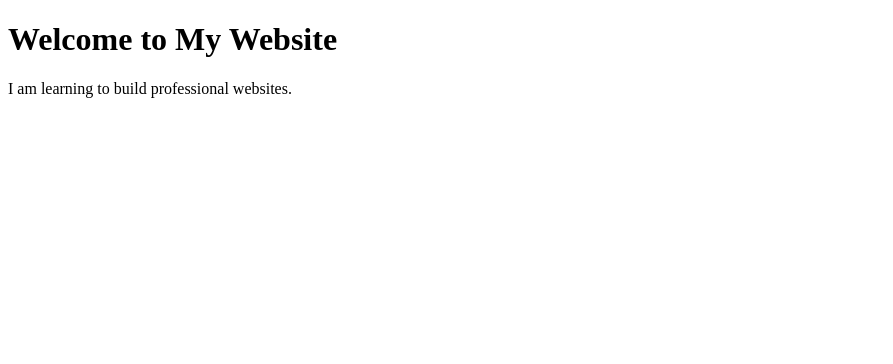
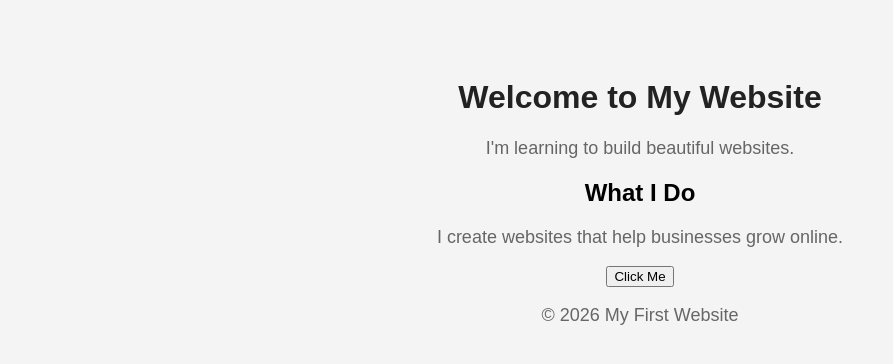
Before and after one commit to bongiwemjiyakho722-maker/my-first-website, a plain HTML site: page Index.html in a window 1280 px wide. Shown: the whole page, without its empty margins (0-893 px from the left). Drawn offline with Linux system fonts and the light colour scheme.

Commit message:
Enhance Index.html with styles and content updates
Added a stylesheet link and updated content in the header and main sections.

```diff
--- a/Index.html
+++ b/Index.html
@@ -1,13 +1,31 @@
+
 <!DOCTYPE html>
 <html lang="en">
 <head>
-    <meta charset="UTF-8">
-    <meta name="viewport" content="width=device-width, initial-scale=1.0">
-    <title>My First Website</title>
+  <meta charset="UTF-8">
+  <meta name="viewport" content="width=device-width, initial-scale=1.0">
+  <title>My First Website</title>
+  <link rel="stylesheet" href="style.css">
 </head>
 <body>
+
+  <header>
     <h1>Welcome to My Website</h1>
-    <p>I am learning to build professional websites.</p>
-<script src="script.js"></script>
+    <p>I'm learning to build beautiful websites.</p>
+  </header>
+
+  <main>
+    <section>
+      <h2>What I Do</h2>
+      <p>I create websites that help businesses grow online.</p>
+      <button id="welcomeButton">Click Me</button>
+    </section>
+  </main>
+
+  <footer>
+    <p>© 2026 My First Website</p>
+  </footer>
+
+  <script src="script.js"></script>
 </body>
 </html>
```
